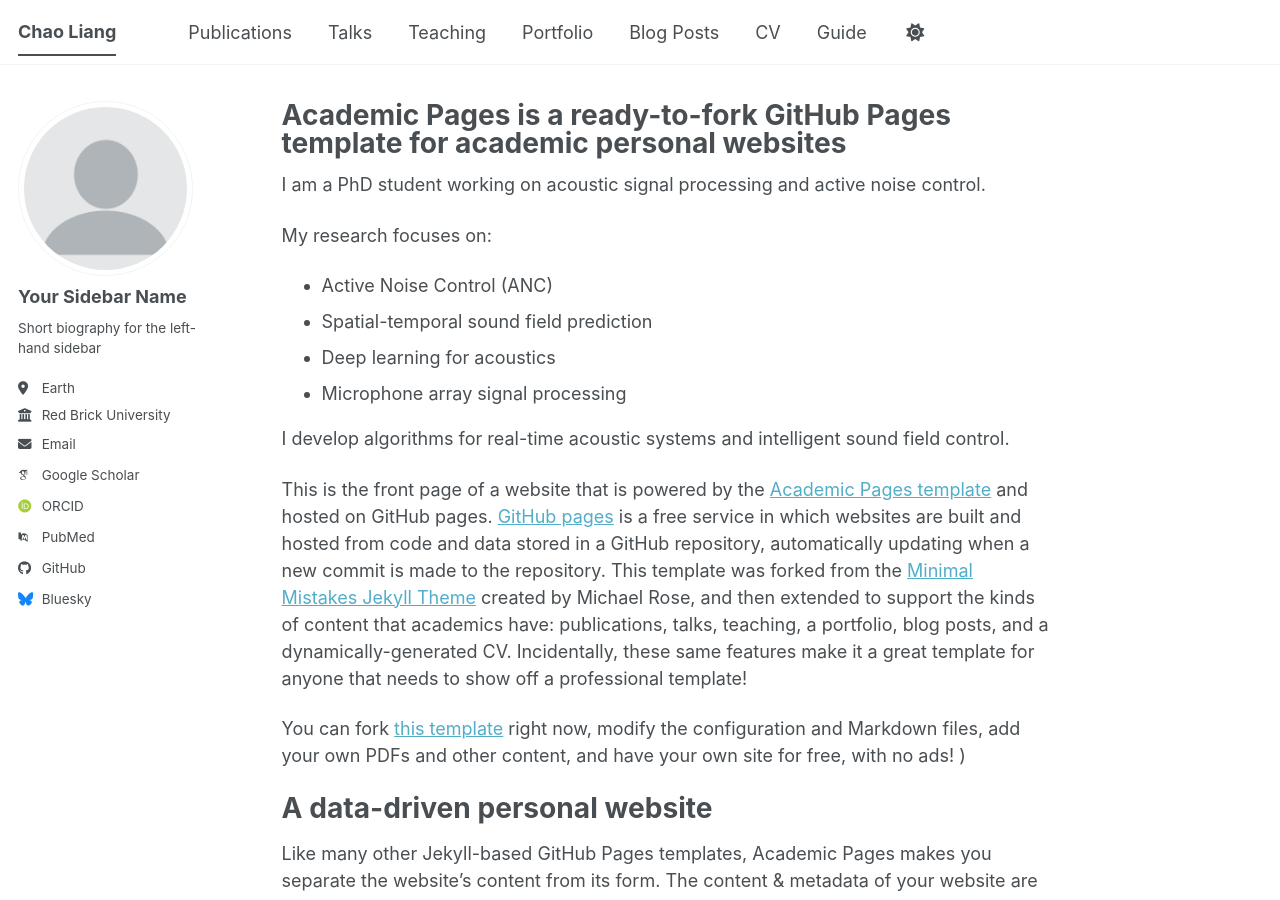
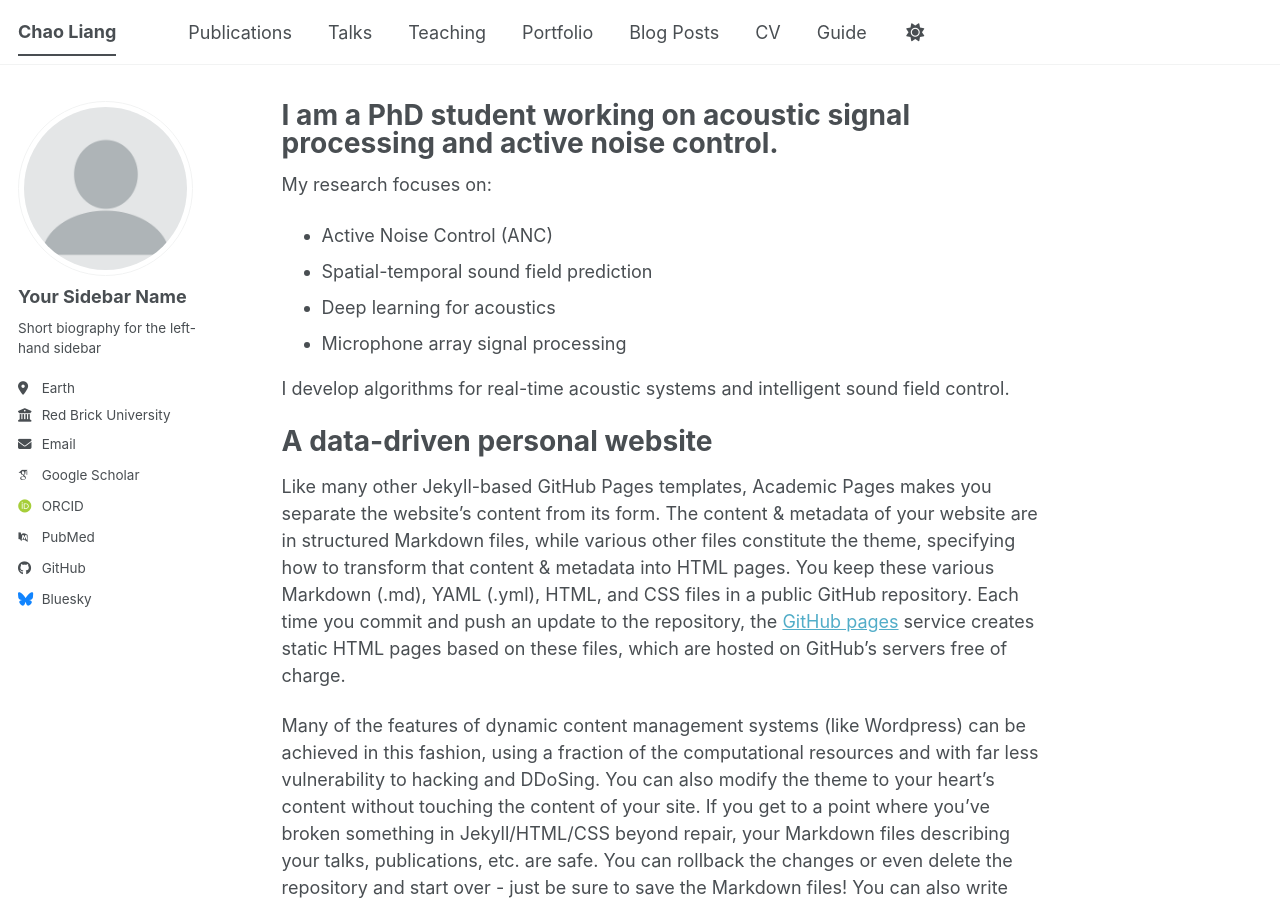
Before and after one commit to void0123210/chaoliang.github.io, a Jekyll site: the page built from _pages/about.md, in a window 1280 px wide and 900 px high. Built offline with Jekyll 4.4.1, drawn with Linux system fonts in a browser that asks for light colours; some web fonts are replaced; a script bundle is joined from its source files by our own code; library files that are not in the unit come from our copies.

Commit message:
Update about.md

```diff
--- a/_pages/about.md
+++ b/_pages/about.md
@@ -1,13 +1,13 @@
 ---
 permalink: /
-title: "Academic Pages is a ready-to-fork GitHub Pages template for academic personal websites"
+title: "I am a PhD student working on acoustic signal processing and active noise control."
 author_profile: true
 redirect_from:
   - /about/
   - /about.html
 ---
 
-I am a PhD student working on acoustic signal processing and active noise control.
+
 
 My research focuses on:
 
@@ -17,12 +17,6 @@
 - Microphone array signal processing
 
 I develop algorithms for real-time acoustic systems and intelligent sound field control.
-
-[//]: # (
-This is the front page of a website that is powered by the [Academic Pages template](https://github.com/academicpages/academicpages.github.io) and hosted on GitHub pages. [GitHub pages](https://pages.github.com) is a free service in which websites are built and hosted from code and data stored in a GitHub repository, automatically updating when a new commit is made to the repository. This template was forked from the [Minimal Mistakes Jekyll Theme](https://mmistakes.github.io/minimal-mistakes/) created by Michael Rose, and then extended to support the kinds of content that academics have: publications, talks, teaching, a portfolio, blog posts, and a dynamically-generated CV. Incidentally, these same features make it a great template for anyone that needs to show off a professional template!
-
- You can fork [this template](https://github.com/academicpages/academicpages.github.io) right now, modify the configuration and Markdown files, add your own PDFs and other content, and have your own site for free, with no ads!
-)
 
 A data-driven personal website
 ======
```
